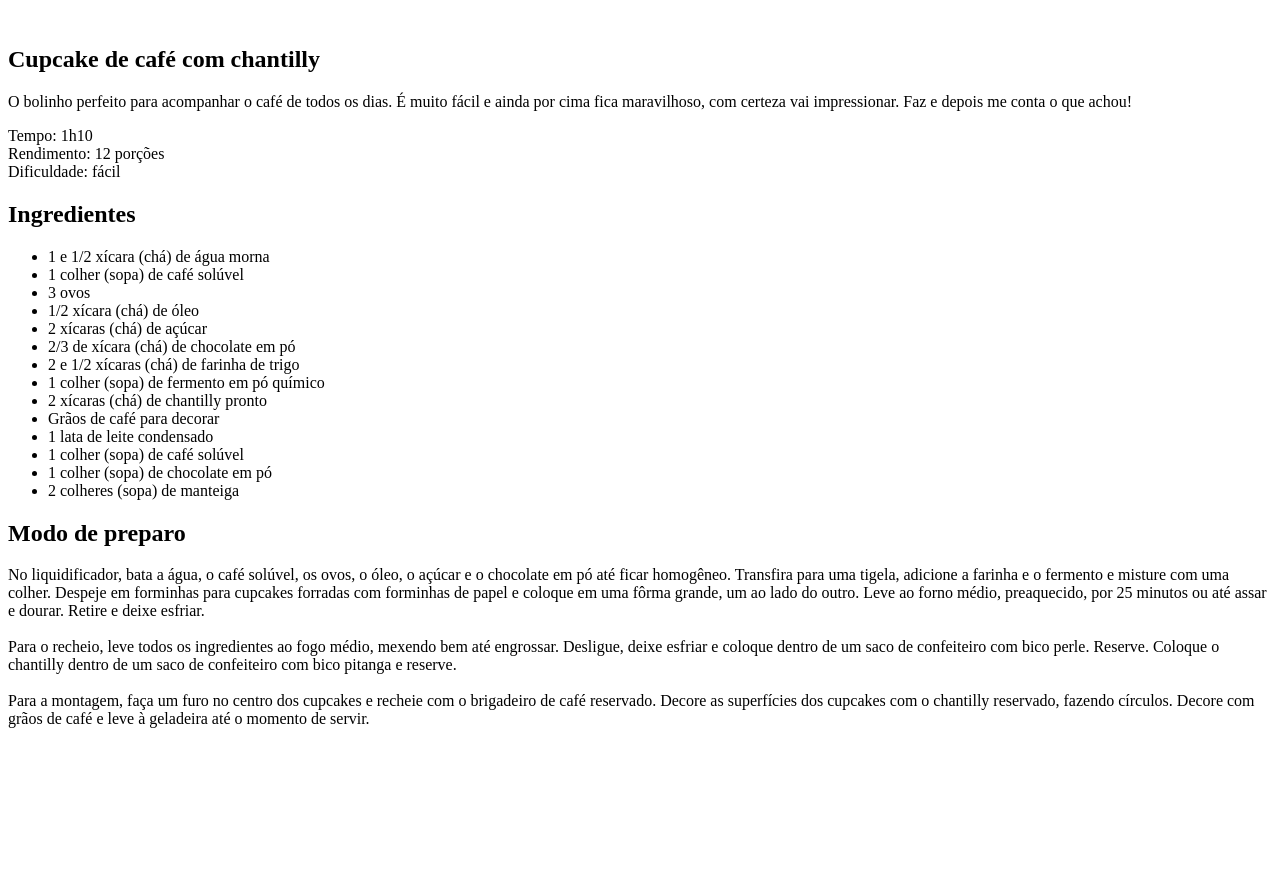
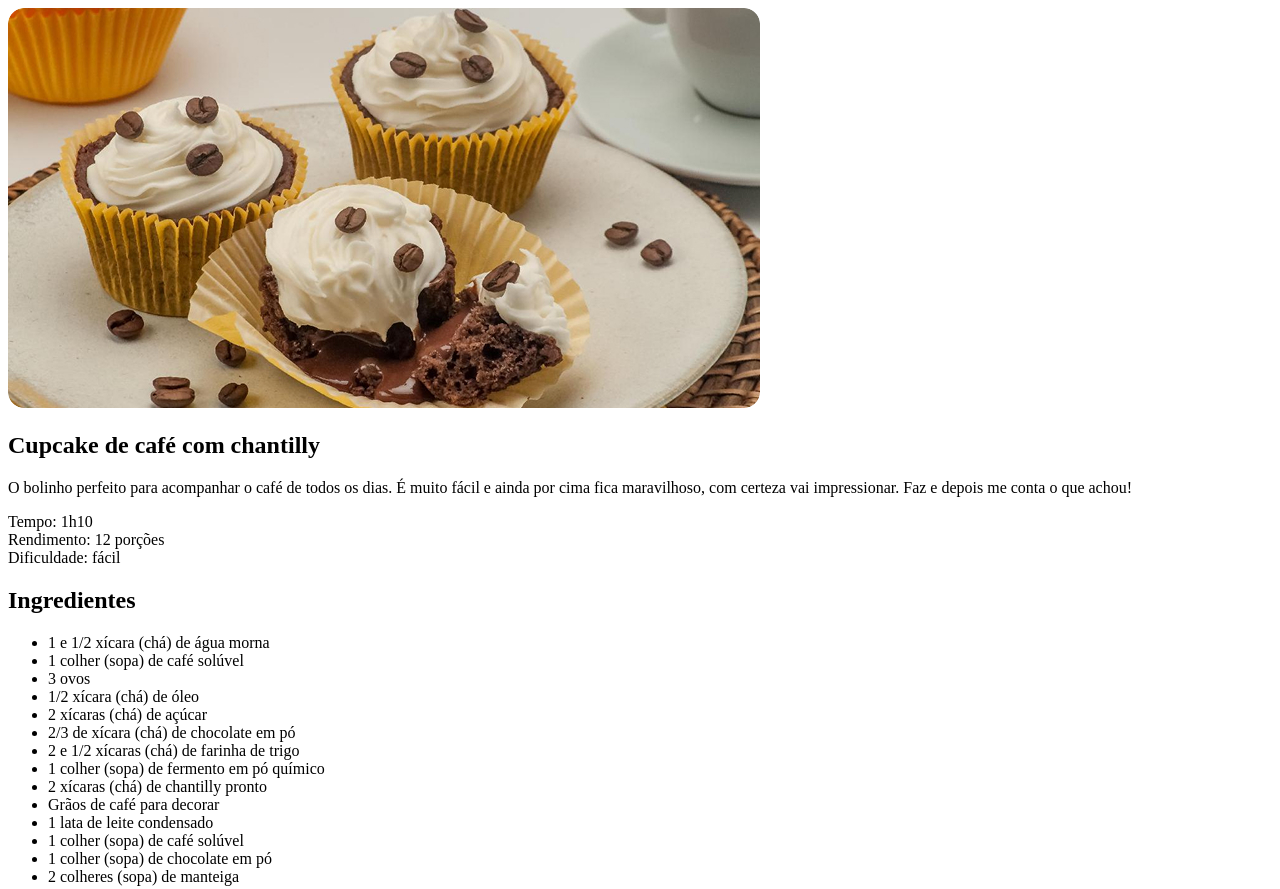
Before and after one commit to luanbjj021/projeto-recipe-page, a plain HTML site: page index.html in a window 1280 px wide. Shown: the top 889 px of the page. Before the commit the page ends 800 px from the top, so only its background shows below. Drawn offline with Linux system fonts and the light colour scheme.

Commit message:
add imagens e estilo.

```diff
--- a/index.html
+++ b/index.html
@@ -5,13 +5,14 @@
   <meta name="viewport" content="width=
   , initial-scale=1.0">
   <title>Página de receita</title>
+  <link rel="stylesheet" href="style.css">
 </head>
 <body>
   <div id="page">
     <main>
 
     </main>
-    <img src="" alt="">
+    <img src="assets/main-image.jpg" alt="Imagem de um cupcake com grãos de café e cobertura de chantilly">
     <section id="about">
        <h1>Cupcake de café com chantilly</h1>
        <p>O bolinho perfeito para acompanhar o café de todos os dias. É muito fácil e ainda por cima fica maravilhoso, com certeza vai impressionar. Faz e depois me conta o que achou!</p>
--- /dev/null
+++ b/style.css
@@ -0,0 +1,3 @@
+img{
+  border-radius: 16px;
+}
```
Also changed, not shown: assets/bg-image.jpg (added), assets/main-image.jpg (added).
